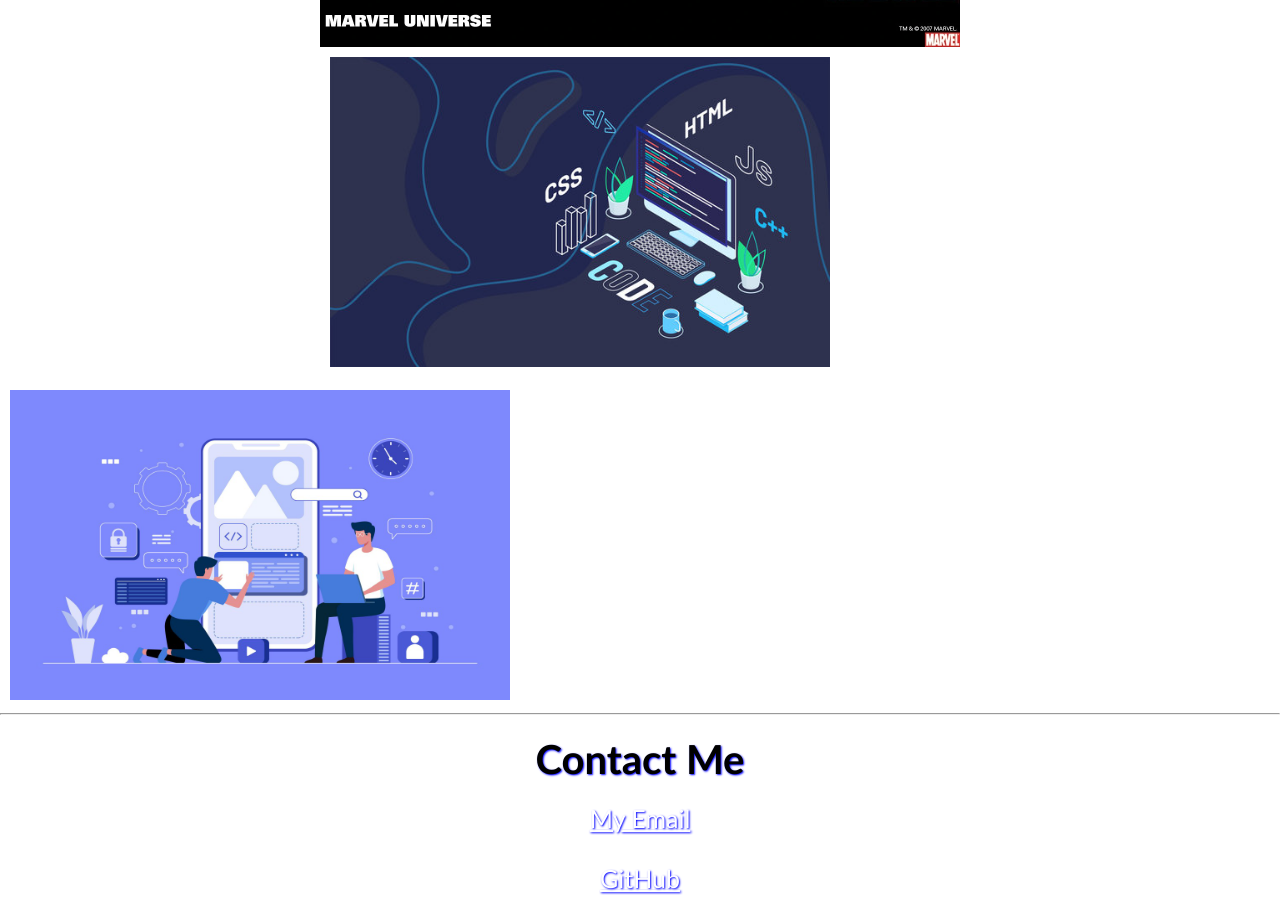
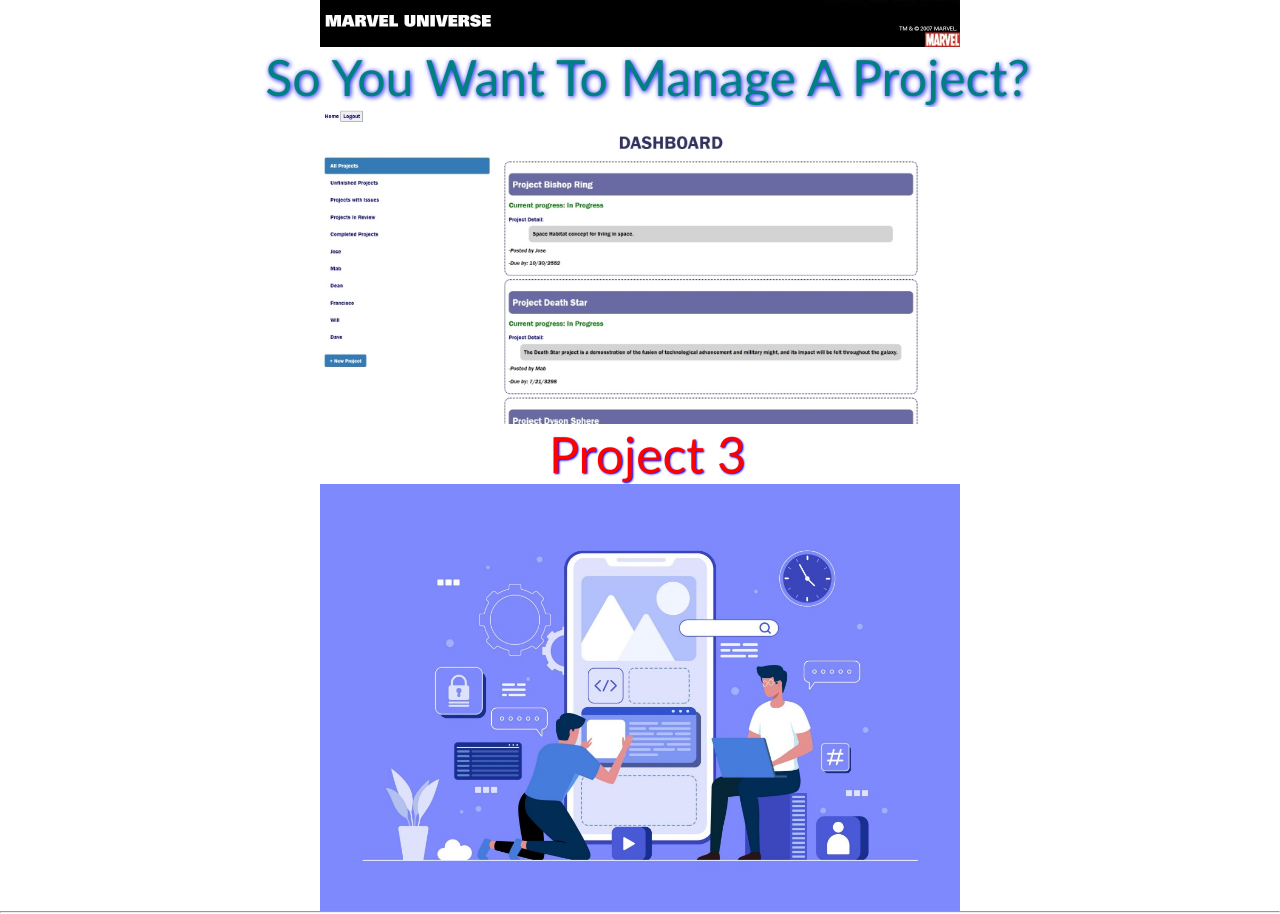
Before and after one commit to FrankM89/Professional-Portfolio, a plain HTML site: page index.html in a window 1280 px wide. Shown: the part 1469-2383 px from the top of the page. Drawn offline with Linux system fonts and the light colour scheme.

Commit message:
Add second group project

```diff
--- a/assets/css/style.css
+++ b/assets/css/style.css
@@ -89,6 +89,14 @@ p {
   text-shadow: 1px 1px 2px blue;
 }
 
+.project-manager  {
+  display: flex;
+  justify-content: center;
+  font-size: 50px;
+  color:teal;
+  text-shadow: 1px 1px 5px blue;
+}
+
 /* styling rule for text in about me paragraph */
 
 .about-me p {
@@ -158,23 +166,7 @@ div .about-me img {
   width: 50%;
 }
 
-/* display rules for spacing between images */
 
-.undercenter {
-  display: inline;
-  justify-content: space-evenly;
-  margin-left: 320px;
-  height: 50%;
-  width: 25%;
-}
-
-/* display rules for images under main linked image */
-
-.undercenter img {
-  width: 500px;
-  height: 310px;
-  margin: 10px;
-}
 
 /* styling rules for content inside footer */
 
--- a/index.html
+++ b/index.html
@@ -75,8 +75,9 @@
                 </p>
 
             </div>
+    </main>
 
-            <div>
+    <div class="group-projects">
         <p class="marvel-quest"> Marvel Quest </p>
         <a href="https://jarteaga00.github.io/marvel-quest-/">
             <img src="./assets/css/images/Marvelcover.jpg"
@@ -85,23 +86,28 @@
 
     </div>
 
-            <div class="undercenter">
-                <a href="https://giphy.com/gifs/Cedarglen-Homes-work-wip-progress-ek2O7qoqZxR2H6tHN5/fullscreen">
-                    <img src="./assets/css/images/project2.jpg"
-                        alt="laptop with a plant on either side and coding words/languages around it" />
+    <div>
+        <p class="project-manager"> So You Want To Manage A Project? </p>
+        <a href="https://github.com/wiilki/so-you-want-to-manage-a-project">
+            <img src="./assets/css/images/GroupProject2.jpg"
+                alt="Picture of dashboard for project management tool. Menu for Projects on left side. List of current projects in the middle."
+                class="center">
         </a>
+
+    </div>
+    <div>
+        <p class="marvel-quest"> Project 3 </p>
         <a href="https://giphy.com/gifs/toXKzaJP3WIgM/fullscreen">
             <img src="./assets/css/images/project3.jpeg"
-                        alt="two developers working together to build an app. One coding, while the second works on design" />
+                alt="two developers working together to build an app. One coding, while the second works on design."
+                class="center">
         </a>
-
-
 
     </div>
 
+    </div>
+    </div>
 
-        </div>
-    </main>
 </body>
 <footer class="footer">
     <hr>
```
Also changed, not shown: assets/css/images/GroupProject2.jpg (added). Lines whose indentation alone changed are shown as unchanged.
